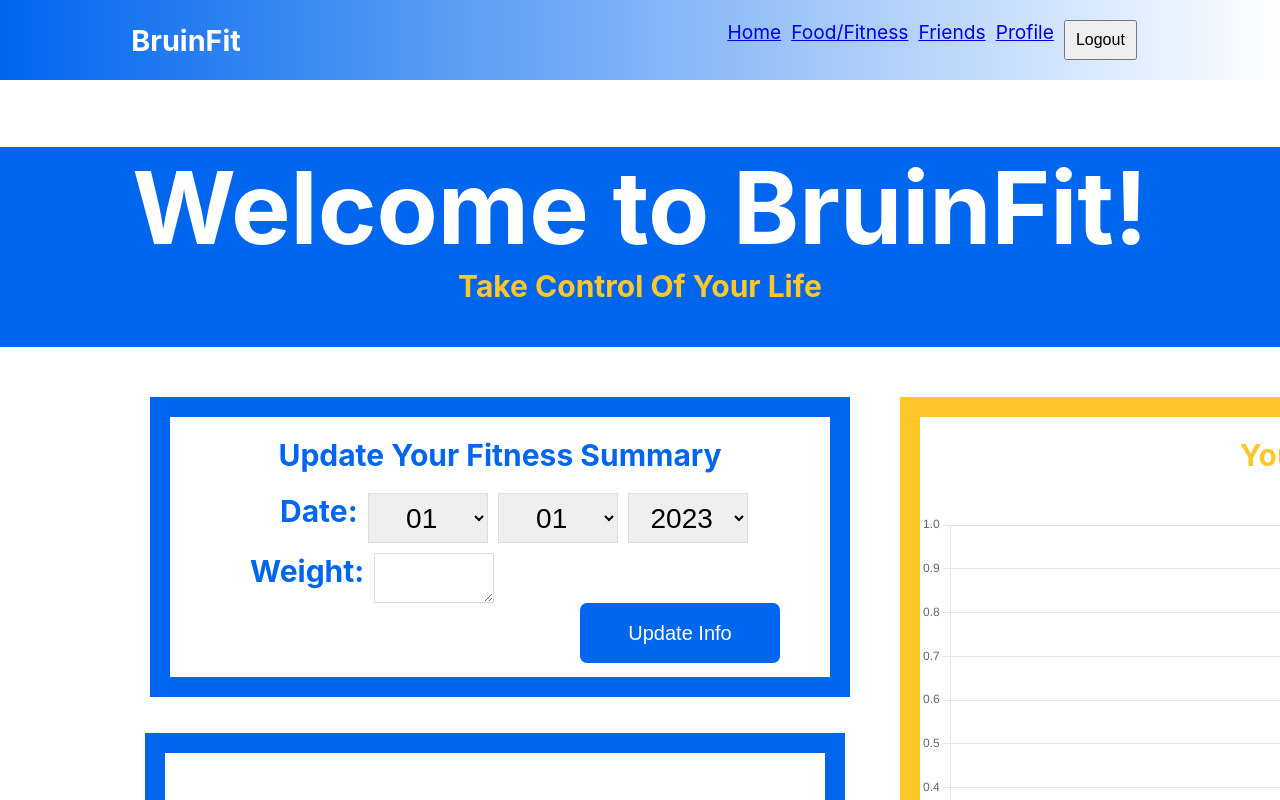
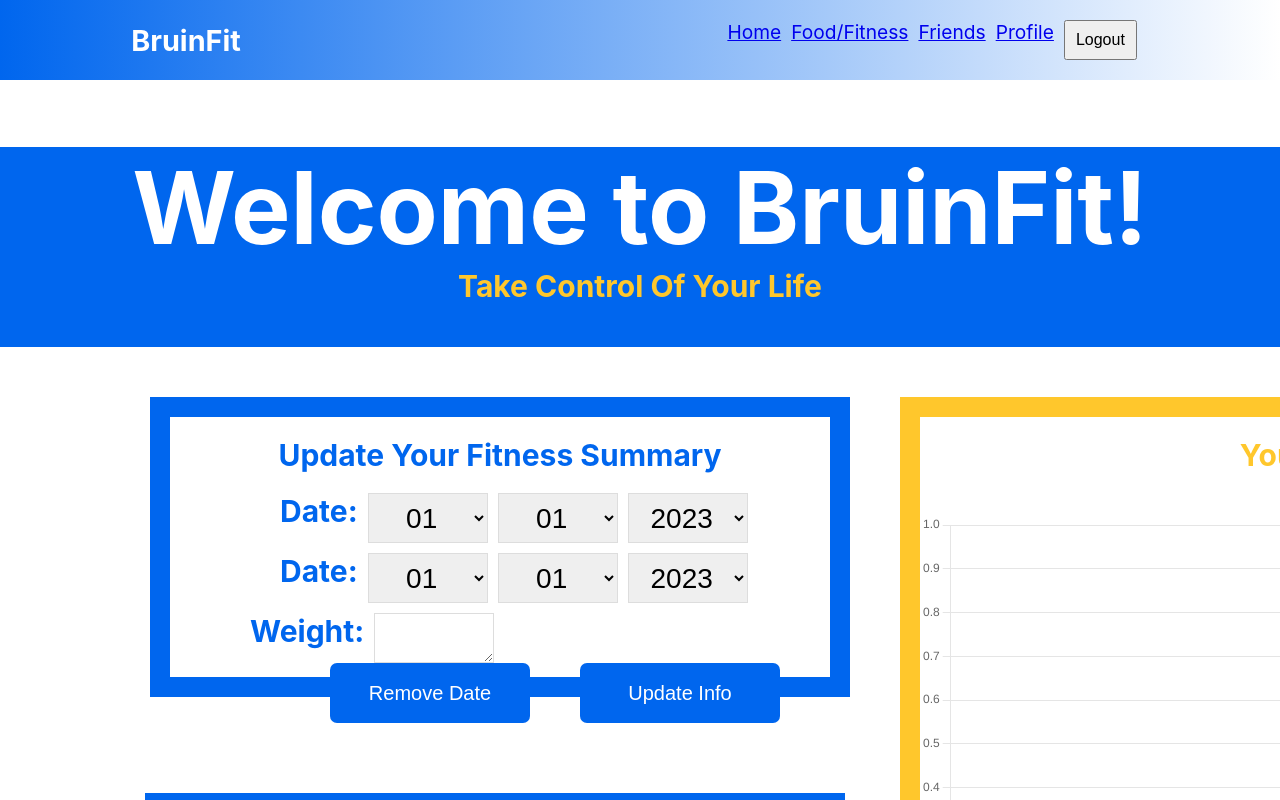
Before and after one commit to Akash-Github2/BruinFit, a React (Create React App) app in the folder bruin-fit/: page /home in a window 1280 px wide. Shown: the top 800 px of the page. Built offline with nearby package versions, Linux system fonts and the light colour scheme; no server answers.

Commit message:
Added Remove Date Option Tab Bar and Button

```diff
--- a/bruin-fit/src/Home.js
+++ b/bruin-fit/src/Home.js
@@ -235,6 +235,98 @@ function Home() {
             </div>
           </div>
 
+
+
+          <div className="but">
+            <div className="create">
+              <form>
+                <label className="Date">Date:</label>
+
+                <div className="placement">
+                  <select
+                    value={month}
+                    onChange={(e) => setMonth(e.target.value)}
+                  >
+                    <option value="01"> 01 </option>
+                    <option value="02"> 02 </option>
+                    <option value="03"> 03 </option>
+                    <option value="04"> 04 </option>
+                    <option value="05"> 05 </option>
+                    <option value="06"> 06 </option>
+                    <option value="07"> 07 </option>
+                    <option value="08"> 08 </option>
+                    <option value="09"> 09 </option>
+                    <option value="10"> 10 </option>
+                    <option value="11"> 11 </option>
+                    <option value="12"> 12 </option>
+                  </select>
+                </div>
+
+                <select value={day} onChange={(e) => setDay(e.target.value)}>
+                  <option value="01"> 01 </option>
+                  <option value="02"> 02 </option>
+                  <option value="03"> 03 </option>
+                  <option value="04"> 04 </option>
+                  <option value="05"> 05 </option>
+                  <option value="06"> 06 </option>
+                  <option value="07"> 07 </option>
+                  <option value="08"> 08 </option>
+                  <option value="09"> 09 </option>
+                  <option value="10"> 10 </option>
+                  <option value="11"> 11 </option>
+                  <option value="12"> 12 </option>
+                  <option value="13"> 13 </option>
+                  <option value="14"> 14 </option>
+                  <option value="15"> 15 </option>
+                  <option value="16"> 16 </option>
+                  <option value="17"> 17 </option>
+                  <option value="18"> 18 </option>
+                  <option value="19"> 19 </option>
+                  <option value="20"> 20 </option>
+                  <option value="21"> 21 </option>
+                  <option value="22"> 22 </option>
+                  <option value="23"> 23 </option>
+                  <option value="24"> 24 </option>
+                  <option value="25"> 25 </option>
+                  <option value="26"> 26 </option>
+                  <option value="27"> 27 </option>
+                  <option value="28"> 28 </option>
+                  <option value="29"> 29 </option>
+                  <option value="30"> 30 </option>
+                  <option value="31"> 31 </option>
+                </select>
+
+                <select value={year} onChange={(e) => setYear(e.target.value)}>
+                  <option year="2023"> 2023 </option>
+                  <option year="2022"> 2022 </option>
+                  <option year="2021"> 2021 </option>
+                  <option year="2020"> 2020 </option>
+                  <option year="2019"> 2019 </option>
+                  <option year="2018"> 2018 </option>
+                  <option year="2017"> 2017 </option>
+                  <option year="2016"> 2016 </option>
+                  <option year="2015"> 2015 </option>
+                  <option year="2014"> 2014 </option>
+                  <option year="2013"> 2013 </option>
+                  <option year="2012"> 2012 </option>
+                  <option year="2011"> 2011 </option>
+                  <option year="2010"> 2010 </option>
+                  <option year="2009"> 2009 </option>
+                  <option year="2008"> 2008 </option>
+                  <option year="2007"> 2007 </option>
+                  <option year="2006"> 2006 </option>
+                  <option year="2005"> 2005 </option>
+                  <option year="2004"> 2004 </option>
+                  <option year="2003"> 2004 </option>
+                  <option year="2002"> 2002 </option>
+                  <option year="2001"> 2001 </option>
+                  <option year="2000"> 2000 </option>
+                </select>
+              </form>
+            </div>
+          </div>
+
+
           <div className="but">
             <div className="create">
               <form>
@@ -250,6 +342,11 @@ function Home() {
             <div className="create button">
               <button onClick={handleSubmitWeight}> Update Info </button>
             </div>
+
+            <div className="create button">
+              <button onClick={handleSubmitWeight}> Remove Date </button>
+            </div>
+
           </div>
 
           <div className="greenBox">
--- a/bruin-fit/src/Profile.css
+++ b/bruin-fit/src/Profile.css
@@ -3,7 +3,7 @@ div.container {
   height: 100%;
   display: grid;
   background-color: #ffffff;;
-  width: 1500px;
+  width: 900px;
   height: 1000px;
   font-size: 30px;
   border: 30px solid #0066EE;
--- a/bruin-fit/src/Profile.js
+++ b/bruin-fit/src/Profile.js
@@ -155,12 +155,15 @@ function Profile() {
               {(auth.currentUser ? user.email : "") === profileEmail ||
               profileEmail === "" ? (
                 <>
+                   <br />
+                  <br />
                   <editButton
                     style={buttonStyle}
                     onClick={() => setEditingMode(true)}
                   >
                     Edit Profile
                   </editButton>
+
                 </>
               ) : (
                 <></>
```
